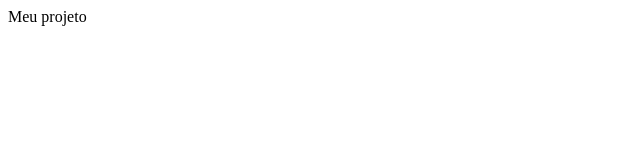
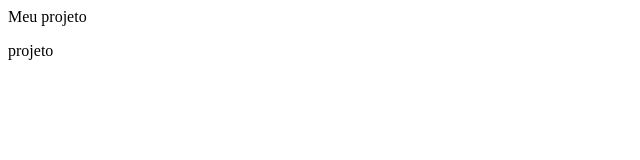
Before and after one commit to Diogovx/CursoDeExtensaoGitGitHub2022-2, a plain HTML site: page index.html in a window 1280 px wide. Shown: the full height of the page, 0-640 px from the left. Drawn offline with Linux system fonts and the light colour scheme.

Commit message:
Mais texto

```diff
--- a/index.html
+++ b/index.html
@@ -8,5 +8,6 @@
 </head>
 <body>
     Meu projeto
+    <p>projeto</p>
 </body>
 </html>
```
